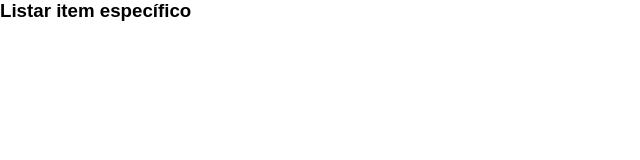
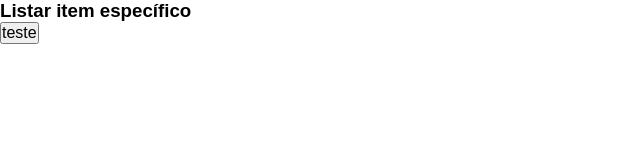
Before and after one commit to netrometro/UPE-2022.2-Equipe01, a Next.js app in the folder frontend/: page /productManager/getProductId in a window 1280 px wide. Shown: the top 160 px of the page, without its empty margins (0-640 px from the left). Built offline with nearby package versions, Linux system fonts and the light colour scheme.

Commit message:
Adicionando pagina de cada produto

```diff
--- a/frontend/src/pages/productManager/getProductId/index.tsx
+++ b/frontend/src/pages/productManager/getProductId/index.tsx
@@ -1,9 +1,31 @@
+import { useRouter } from 'next/router';
 import React from 'react'
+import { api } from '../../../services/apiClient';
+import axios from 'axios';
 
 const ProductId = () => {
+    const router = useRouter();
+    const { id } = router.query;
+
+    async function getProductById() {
+        let data = {
+            id: Number(2)
+        }
+
+        try{
+            const response = await api.get('/api/getproductid', {data});
+            console.log(response);
+        } catch(err) {
+            console.log(err)
+        }
+
+
+    }
+
     return (
         <>
             <h3>Listar item específico</h3>
+            <button onClick={getProductById}>teste</button>
         </>
     )
 }
```
